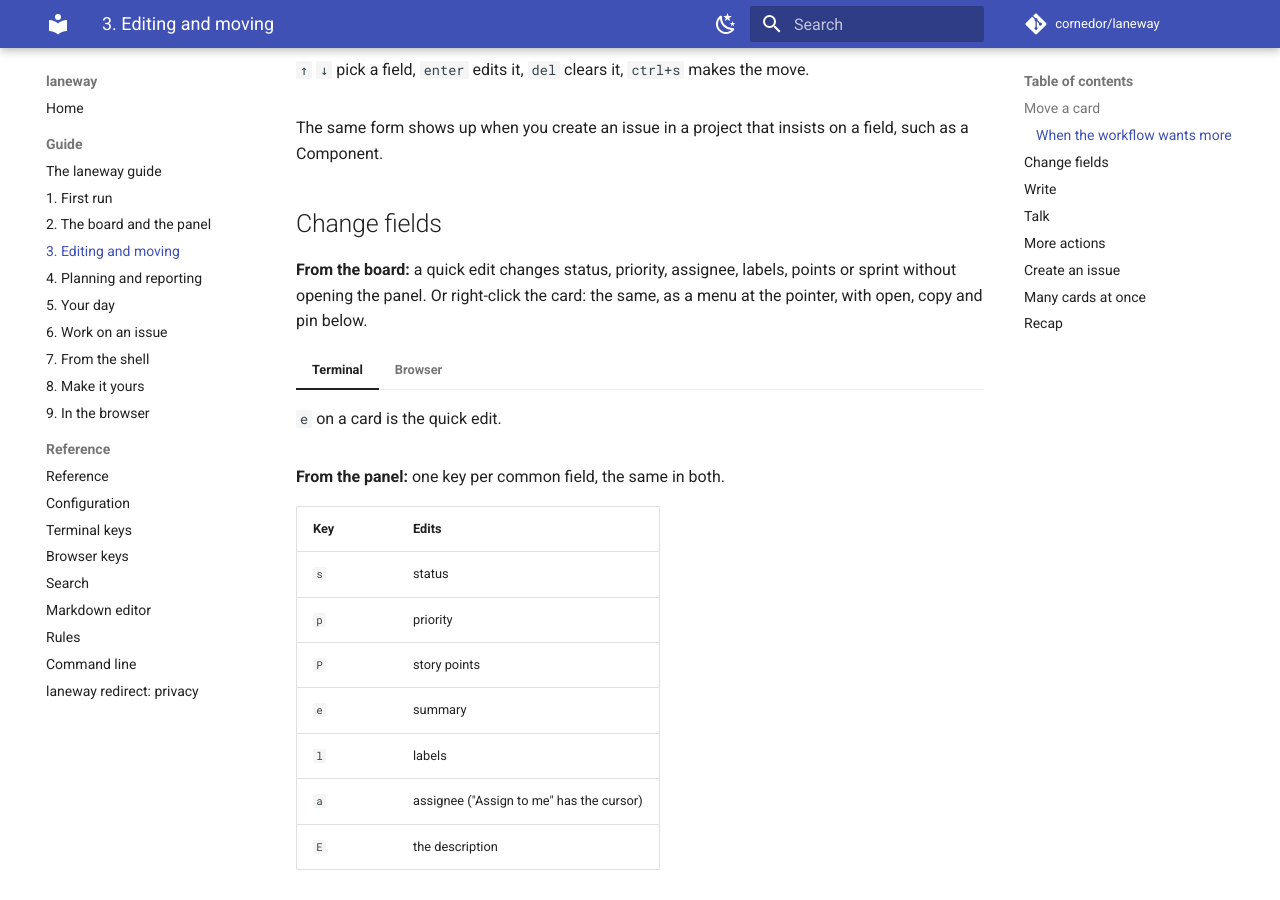
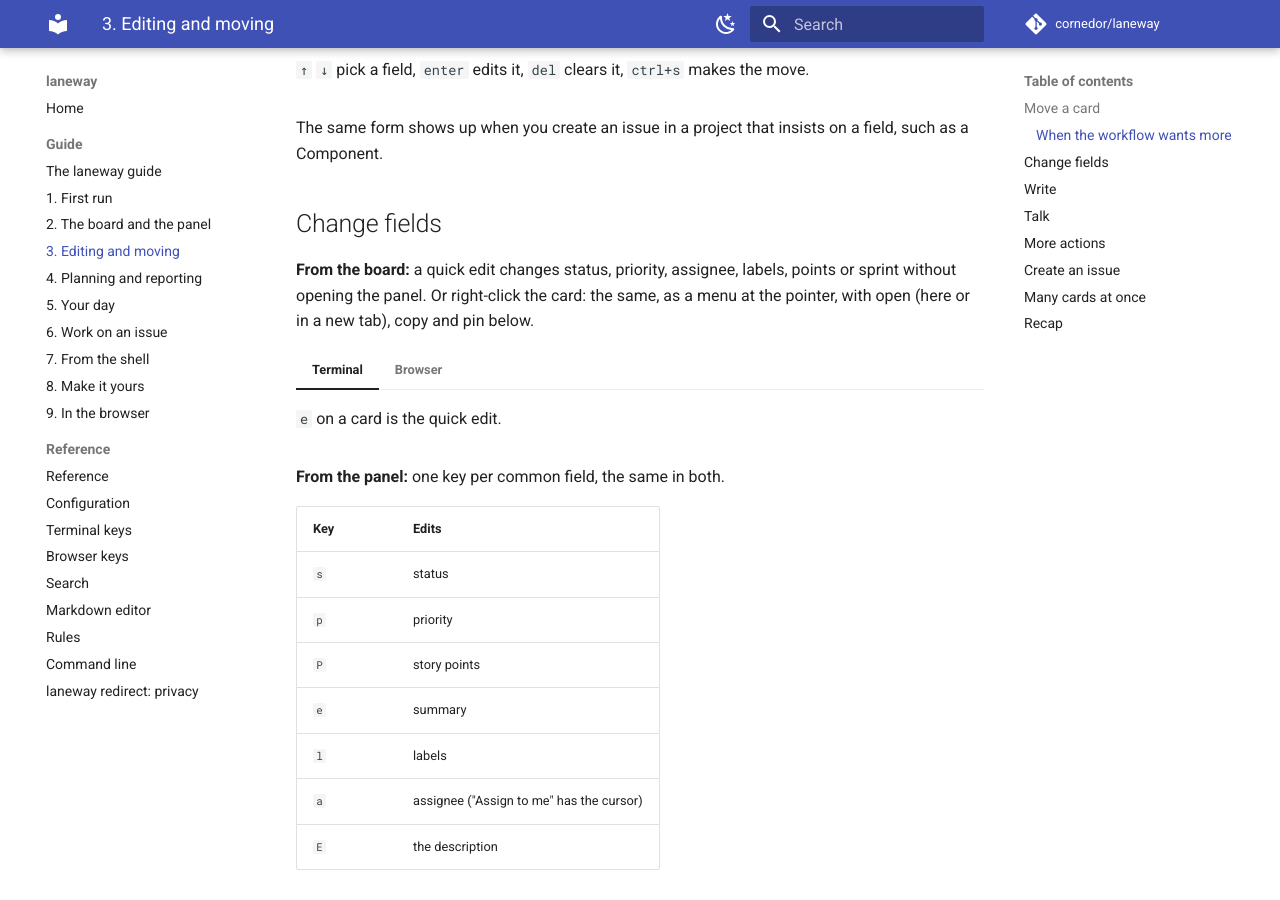
Before and after one commit to cornedor/laneway, an MkDocs documentation site: the page built from docs/guide/03-editing-and-moving.md, in a window 1280 px wide and 900 px high, scrolled down 914 px. Built offline with MkDocs 1.6.1 and Material for MkDocs 9.7.7, drawn with Linux system fonts in a browser that asks for light colours; comment, search, counter and statistics services are not loaded.

Commit message:
Web: card menu opens an issue in a new tab
Co-Authored-By: Claude Opus 5.5 <noreply@anthropic.com>

```diff
--- a/docs/guide/03-editing-and-moving.md
+++ b/docs/guide/03-editing-and-moving.md
@@ -47,7 +47,8 @@ on a field, such as a Component.
 
 **From the board:** a quick edit changes status, priority, assignee,
 labels, points or sprint without opening the panel. Or right-click the
-card: the same, as a menu at the pointer, with open, copy and pin below.
+card: the same, as a menu at the pointer, with open (here or in a new tab),
+copy and pin below.
 
 === "Terminal"
 
```
Also changed, not shown: internal/web/README.md (+1 -1 lines), internal/web/static/js/lib/pwa.js.
